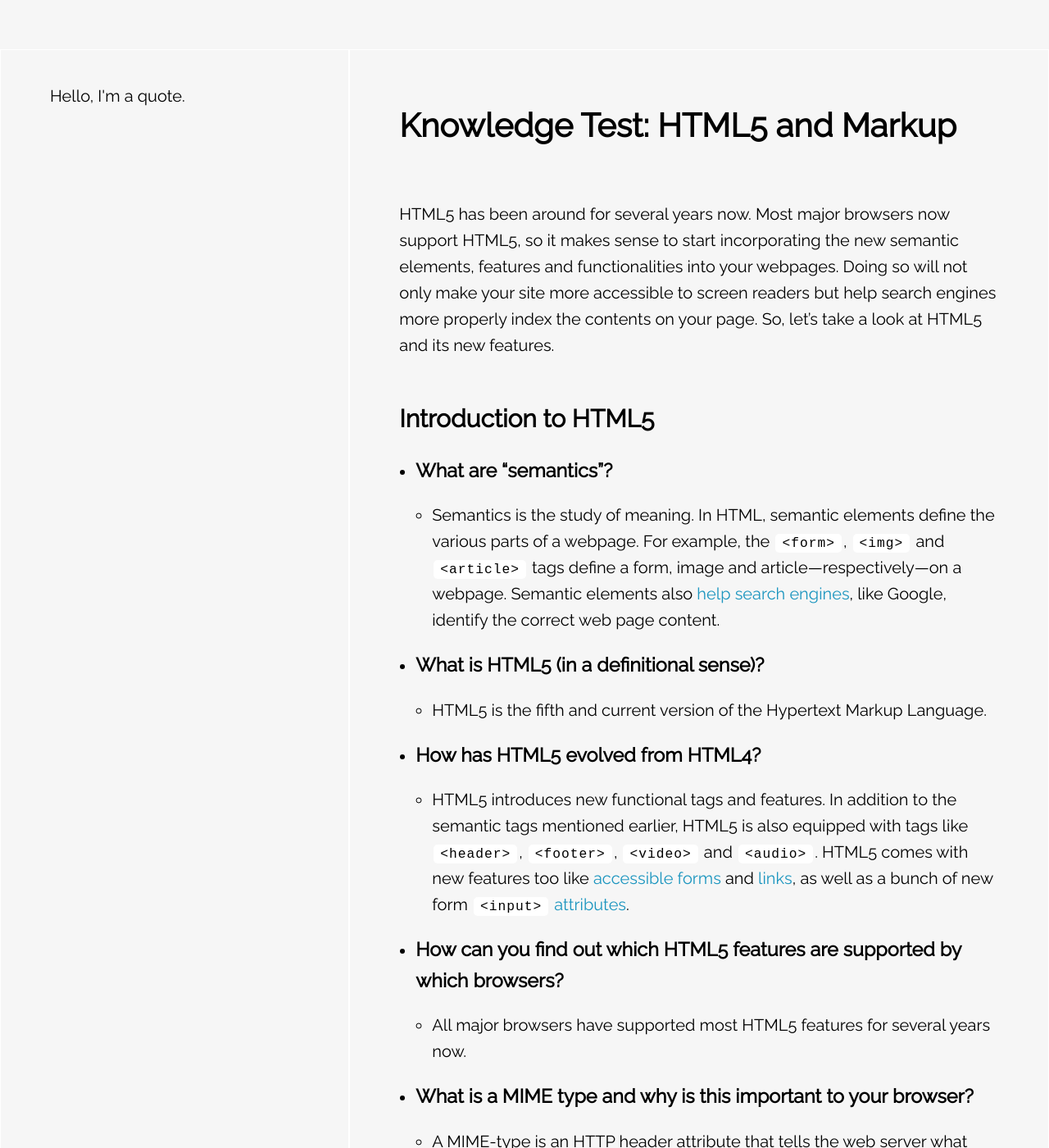
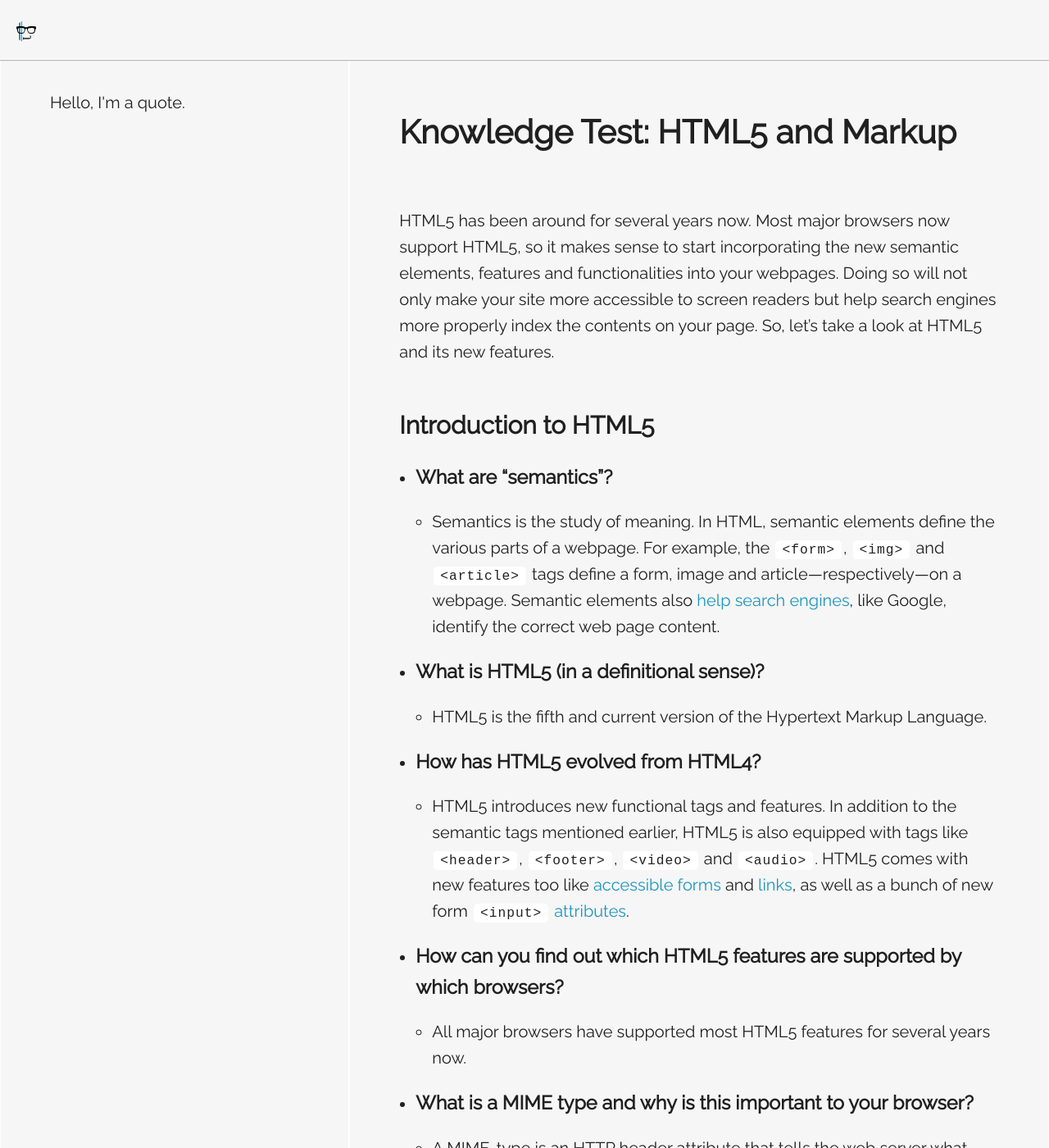
Before and after one commit to heyitsjhu/iamjhu.github.io, a Jekyll site: the page built from index.html, in a window 1280 px wide and 1400 px high. Shown: the whole window at 82% size. Built offline with Jekyll 4.4.1, drawn with Linux system fonts in a browser that asks for light colours; comment, search, counter and statistics services are not loaded.

Commit message:
Update site header

```diff
--- a/_includes/header.html
+++ b/_includes/header.html
@@ -1,4 +1,9 @@
 <header id="site-header">
+<nav id="header-nav">
+  <div>
+    <img class="nav-brand" src="assets/logos/logo-white.svg">
+  </div>
+</nav>
 <!--
   <nav class="site-nav">
     {% assign pages = site.pages | sort:"weight" %}
--- a/_sass/_layout.scss
+++ b/_sass/_layout.scss
@@ -9,8 +9,15 @@ footer#site-footer {
 }
 header#site-header {
     position: fixed;
+    opacity: 0.98;
+    border-bottom: 1px solid $grey-color-light;
+    box-shadow: 0 1px 1px $grey-color;
     background-color: $background-color;
+
+
 }
+
+
 footer#site-footer {
     background-color: $grey-color-dark;
 }
@@ -18,7 +25,7 @@ footer#site-footer {
 article {
     display: flex;
     flex-direction: column;
-    padding-top: 60px;
+    padding-top: 68px;
     padding-bottom: 60px;
 
     .section-large,
--- a/css/main.scss
+++ b/css/main.scss
@@ -16,7 +16,7 @@ $smaller-font-size: 0.75em;
 
 $spacing-unit:      20px;
 
-$text-color:       #000;
+$text-color:       #202020;
 $background-color: #F6F6F6;
 $brand-color:      #1B95BF;     // Blue
 $brand-color-light: lighten($brand-color, 40%);
```
Also changed, not shown: assets/logos/logo-white.svg (added).
